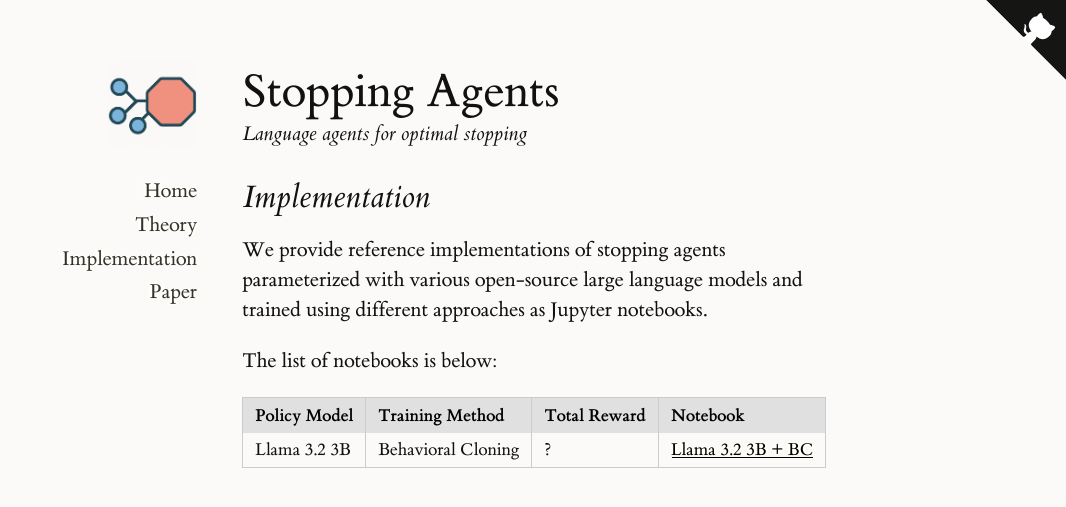
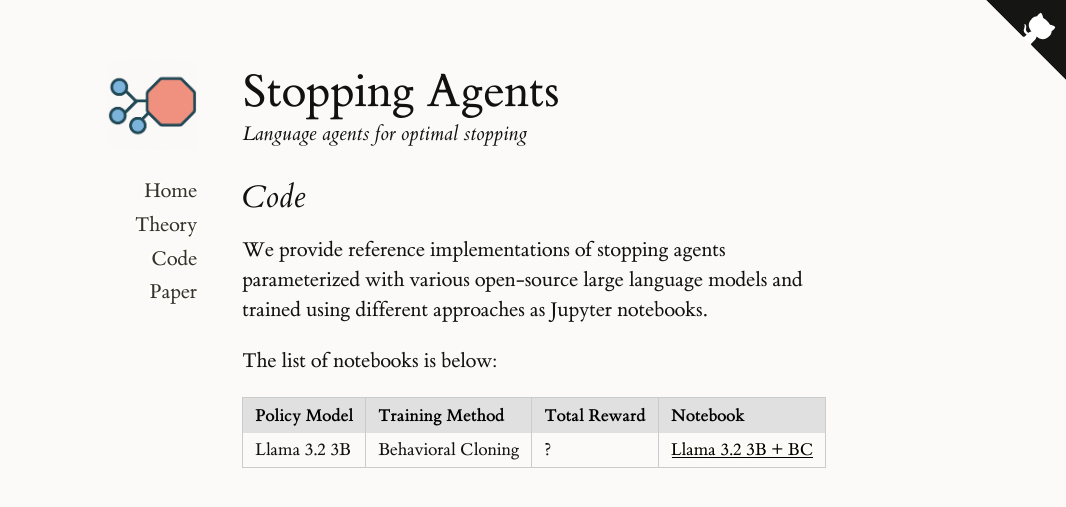
Before and after one commit to emaadmanzoor/stopping-agents, a Jekyll site: the page built from code.md, in a window 1280 px wide. Shown: the top 507 px of the page, without its empty margins (214-1280 px from the left). Built offline with Jekyll 4.4.1, drawn with Linux system fonts in a browser that asks for light colours.

Commit message:
change implementation to code

```diff
--- a/_includes/header.html
+++ b/_includes/header.html
@@ -5,7 +5,7 @@
         <ul>
           <li><a href="/">Home</a></li>
           <li><a href="/theory/">Theory</a></li>
-          <li><a href="/implementation/">Implementation</a></li>
+          <li><a href="/code/">Code</a></li>
           <li><a href="#">Paper</a></li>
         </ul>
     </div>
--- a/implementation.md
+++ b/code.md
@@ -1,7 +1,7 @@
 ---
 layout: page
-permalink: /implementation/
-title: Implementation
+permalink: /code/
+title: Code
 ---
 
 {: style="margin-top: 0.5rem; margin-bottom: 0;"}
@@ -10,7 +10,7 @@ title: Implementation
 {: style="margin-top: 0.25rem;"}
 *Language agents for optimal stopping*
 
-## Implementation
+## Code
 
 We provide reference implementations of stopping agents
 parameterized with various open-source large language models
```
